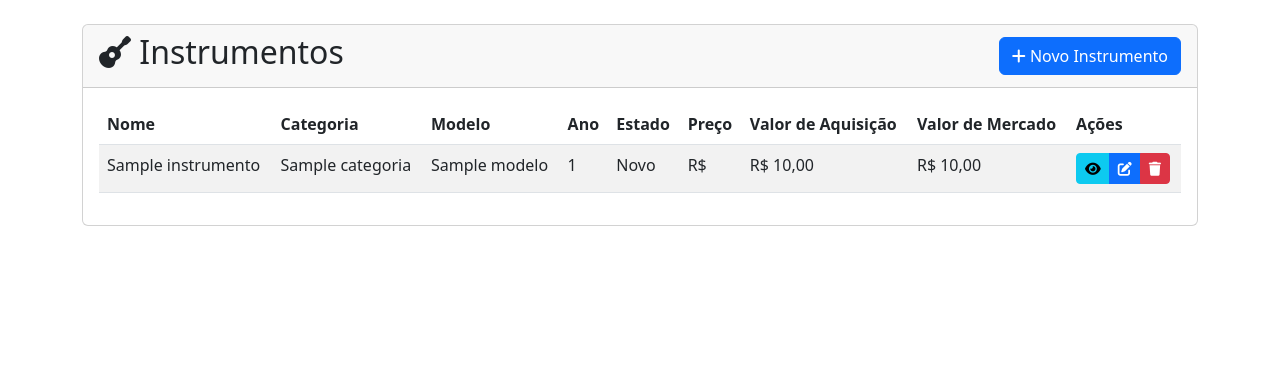
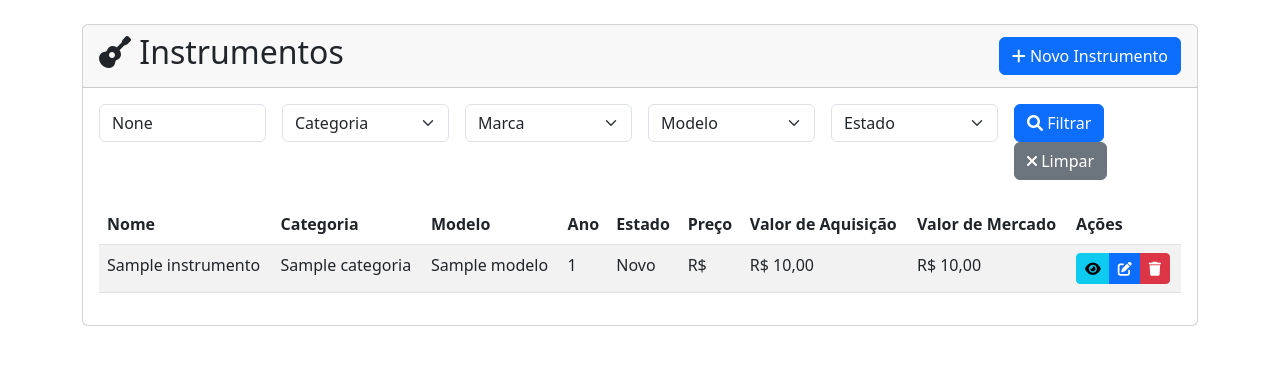
Before and after one commit to rogaciano/instrumentos, a Django app: page /instrumentos/ in a window 1280 px wide. Shown: the part 56-421 px from the top of the page. Run offline with Django 5.2, Linux system fonts and the light colour scheme; a user stored in the database is signed in; tables that the repository leaves empty hold one stand-in row (values such as "Sample post").

Commit message:
Enhance instrument listing with advanced filtering and home page statistics

```diff
--- a/instrumentos/templates/instrumentos/instrumentos/lista.html
+++ b/instrumentos/templates/instrumentos/instrumentos/lista.html
@@ -13,6 +13,64 @@
         </div>
     </div>
     <div class="card-body">
+        <!-- Filtros -->
+        <form method="get" class="mb-4">
+            <div class="row g-3">
+                <div class="col-md-2">
+                    <input type="text" name="search" class="form-control" placeholder="Buscar..." value="{{ search }}">
+                </div>
+                <div class="col-md-2">
+                    <select name="categoria" class="form-select">
+                        <option value="">Categoria</option>
+                        {% for cat in categorias %}
+                        <option value="{{ cat.id }}" {% if selected_categoria|stringformat:"s" == cat.id|stringformat:"s" %}selected{% endif %}>
+                            {{ cat.nome }}
+                        </option>
+                        {% endfor %}
+                    </select>
+                </div>
+                <div class="col-md-2">
+                    <select name="marca" class="form-select">
+                        <option value="">Marca</option>
+                        {% for m in marcas %}
+                        <option value="{{ m.id }}" {% if selected_marca|stringformat:"s" == m.id|stringformat:"s" %}selected{% endif %}>
+                            {{ m.nome }}
+                        </option>
+                        {% endfor %}
+                    </select>
+                </div>
+                <div class="col-md-2">
+                    <select name="modelo" class="form-select">
+                        <option value="">Modelo</option>
+                        {% for m in modelos %}
+                        <option value="{{ m.id }}" {% if selected_modelo|stringformat:"s" == m.id|stringformat:"s" %}selected{% endif %}>
+                            {{ m.nome }}
+                        </option>
+                        {% endfor %}
+                    </select>
+                </div>
+                <div class="col-md-2">
+                    <select name="estado" class="form-select">
+                        <option value="">Estado</option>
+                        {% for value, label in estados %}
+                        <option value="{{ value }}" {% if selected_estado == value %}selected{% endif %}>
+                            {{ label }}
+                        </option>
+                        {% endfor %}
+                    </select>
+                </div>
+                <div class="col-md-2">
+                    <button type="submit" class="btn btn-primary">
+                        <i class="fas fa-search"></i> Filtrar
+                    </button>
+                    <a href="{% url 'lista_instrumentos' %}" class="btn btn-secondary">
+                        <i class="fas fa-times"></i> Limpar
+                    </a>
+                </div>
+            </div>
+        </form>
+
+        <!-- Lista de Instrumentos -->
         {% if instrumentos %}
         <div class="table-responsive">
             <table class="table table-striped table-hover">
@@ -95,7 +153,7 @@
         </div>
         {% else %}
         <div class="alert alert-info">
-            <i class="fas fa-info-circle"></i> Nenhum instrumento cadastrado.
+            <i class="fas fa-info-circle"></i> Nenhum instrumento encontrado.
         </div>
         {% endif %}
     </div>
--- a/instrumentos/views.py
+++ b/instrumentos/views.py
@@ -13,6 +13,7 @@
     total_instrumentos = Instrumento.objects.count()
     total_categorias = Categoria.objects.count()
     total_modelos = Modelo.objects.count()
+    total_marcas = Marca.objects.count()
 
     # Calcula o valor total dos instrumentos (valor de mercado)
     valor_total_mercado = Instrumento.objects.aggregate(
@@ -23,9 +24,11 @@
         'total_instrumentos': total_instrumentos,
         'total_categorias': total_categorias,
         'total_modelos': total_modelos,
+        'total_marcas': total_marcas,
         'valor_total_mercado': valor_total_mercado,
     }
     return render(request, 'instrumentos/home.html', context)
+
 
 def lista_categorias(request):
     categorias = Categoria.objects.all().order_by('nome')
@@ -150,30 +153,41 @@
 def lista_instrumentos(request):
     instrumentos = Instrumento.objects.all()
 
-    # Filtro por texto
-    query = request.GET.get('q')
-    if query:
+    # Filtros
+    categoria = request.GET.get('categoria')
+    marca = request.GET.get('marca')
+    modelo = request.GET.get('modelo')
+    estado = request.GET.get('estado')
+    search = request.GET.get('search')
+
+    if categoria:
+        instrumentos = instrumentos.filter(categoria_id=categoria)
+    if marca:
+        instrumentos = instrumentos.filter(marca_id=marca)
+    if modelo:
+        instrumentos = instrumentos.filter(modelo_id=modelo)
+    if estado:
+        instrumentos = instrumentos.filter(estado_conservacao=estado)
+    if search:
         instrumentos = instrumentos.filter(
-            Q(nome__icontains=query) |
-            Q(modelo__nome__icontains=query) |
-            Q(numero_serie__icontains=query)
+            Q(nome__icontains=search) |
+            Q(marca__nome__icontains=search) |
+            Q(modelo__nome__icontains=search)
         )
 
-    # Filtro por categoria
-    categoria = request.GET.get('categoria')
-    if categoria:
-        instrumentos = instrumentos.filter(categoria_id=categoria)
-
-    # Ordenação
-    instrumentos = instrumentos.order_by('nome')
-
-    # Categorias para o filtro
-    categorias = Categoria.objects.all().order_by('nome')
-
-    return render(request, 'instrumentos/instrumentos/lista.html', {
+    context = {
         'instrumentos': instrumentos,
-        'categorias': categorias
-    })
+        'categorias': Categoria.objects.all(),
+        'marcas': Marca.objects.all(),
+        'modelos': Modelo.objects.all(),
+        'estados': Instrumento._meta.get_field('estado_conservacao').choices,
+        'selected_categoria': categoria,
+        'selected_marca': marca,
+        'selected_modelo': modelo,
+        'selected_estado': estado,
+        'search': search,
+    }
+    return render(request, 'instrumentos/instrumentos/lista.html', context)
 
 @login_required
 def novo_instrumento(request):
--- a/musical_instruments/settings.py
+++ b/musical_instruments/settings.py
@@ -12,10 +12,14 @@
 
 from pathlib import Path
 import os
+from dotenv import load_dotenv
 
 # Build paths inside the project like this: BASE_DIR / 'subdir'.
 BASE_DIR = Path(__file__).resolve().parent.parent
 
+load_dotenv()
+
+OPENAI_API_KEY = 'sk-seu_token_aqui'
 
 # Quick-start development settings - unsuitable for production
 # See https://docs.djangoproject.com/en/5.1/howto/deployment/checklist/
```
Also changed, not shown: instrumentos/management/commands/populate_data.py (added, +85 -0 lines), instrumentos/migrations/XXXX_remove_marca_from_modelo.py (deleted, +0 -13 lines), instrumentos/templates/instrumentos/home.html (+5 -3 lines), instrumentos/management/__init__.py (added), instrumentos/management/commands/__init__.py (added), instrumentos/migrations/0001_initial.py.
